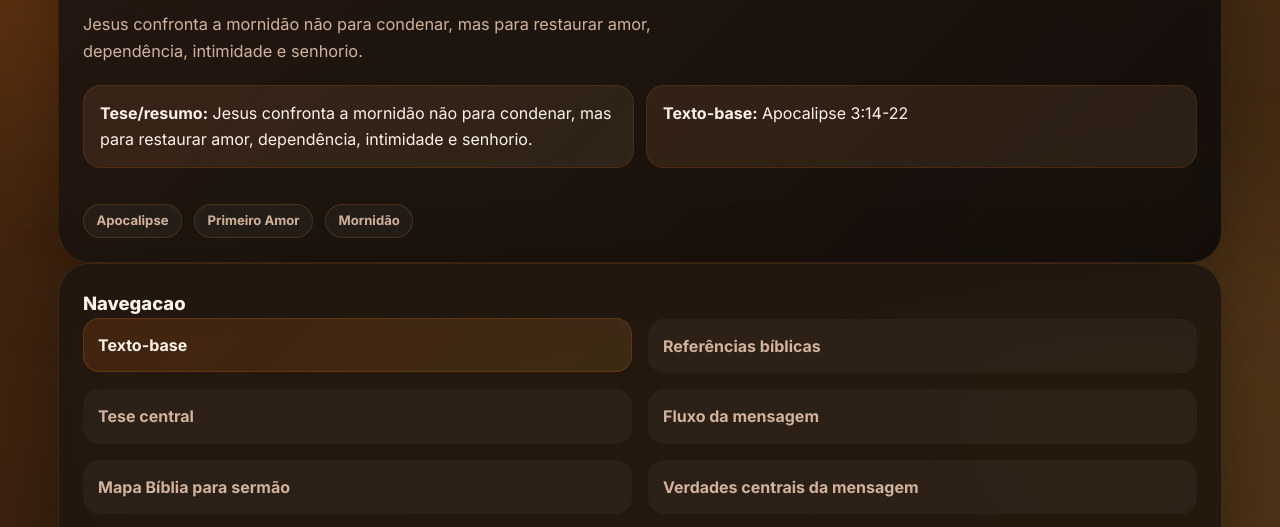
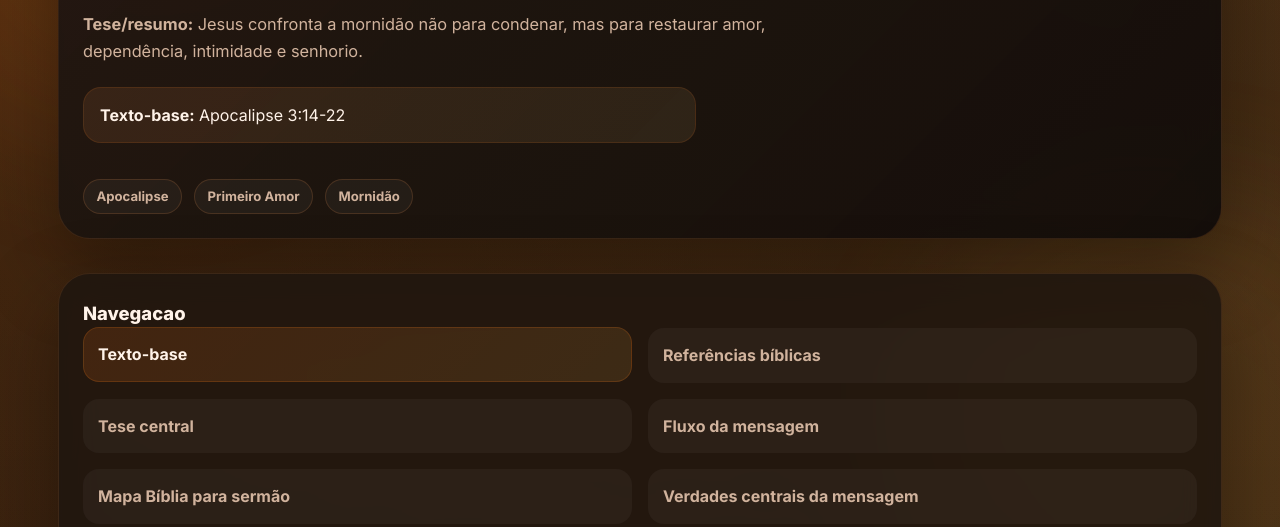
Before and after one commit to guisrael97/estudos-pregacoes, a website: page estudos/2026-05-03/index.html in a window 1280 px wide. Shown: the part 262-789 px from the top of the page. Drawn offline with Linux system fonts and the light colour scheme.

Commit message:
Refine study header spacing

```diff
--- a/assets/styles.css
+++ b/assets/styles.css
@@ -762,6 +762,24 @@ select {
   grid-template-columns: 1fr;
 }
 
+.hero-study {
+  margin-bottom: 34px;
+}
+
+.hero-study + .toc {
+  margin-top: 0;
+}
+
+.hero-study .hero-subtitle {
+  max-width: 72ch;
+  font-size: 1.02rem;
+}
+
+.hero-study .hero-notes {
+  grid-template-columns: minmax(260px, 0.55fr);
+  margin-top: 22px;
+}
+
 .study-nav {
   display: flex;
   justify-content: space-between;
--- a/estudos/2026-05-03/index.html
+++ b/estudos/2026-05-03/index.html
@@ -32,9 +32,9 @@
         <div class="hero-copy">
           <div class="card-eyebrow">Resumo de Estudo</div>
           <h1 class="hero-title">Morno não dá, volte ao Primeiro Amor</h1>
-          <p class="hero-subtitle">Jesus confronta a mornidão não para condenar, mas para restaurar amor, dependência, intimidade e senhorio.</p>
+          <p class="hero-subtitle"><strong>Tese/resumo:</strong> Jesus confronta a mornidão não para condenar, mas para restaurar amor, dependência, intimidade e senhorio.</p>
           <div class="hero-notes">
-            <div class="hero-note"><strong>Tese/resumo:</strong> Jesus confronta a mornidão não para condenar, mas para restaurar amor, dependência, intimidade e senhorio.</div><div class="hero-note"><strong>Texto-base:</strong> Apocalipse 3:14-22</div>
+            <div class="hero-note"><strong>Texto-base:</strong> Apocalipse 3:14-22</div>
           </div>
           <div class="hero-tags">
             <span class="pill">Apocalipse</span><span class="pill">Primeiro Amor</span><span class="pill">Mornidão</span>
```
Also changed, not shown: scripts/build.js (+2 -7 lines).
